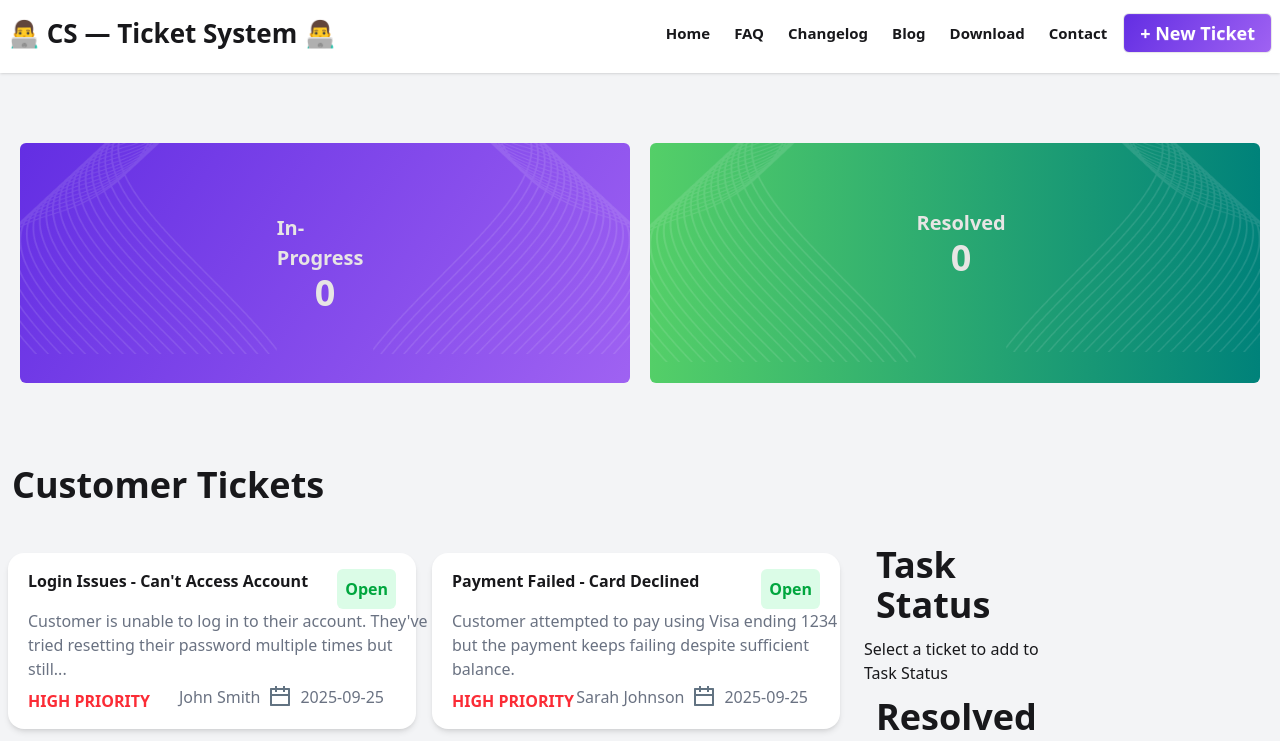
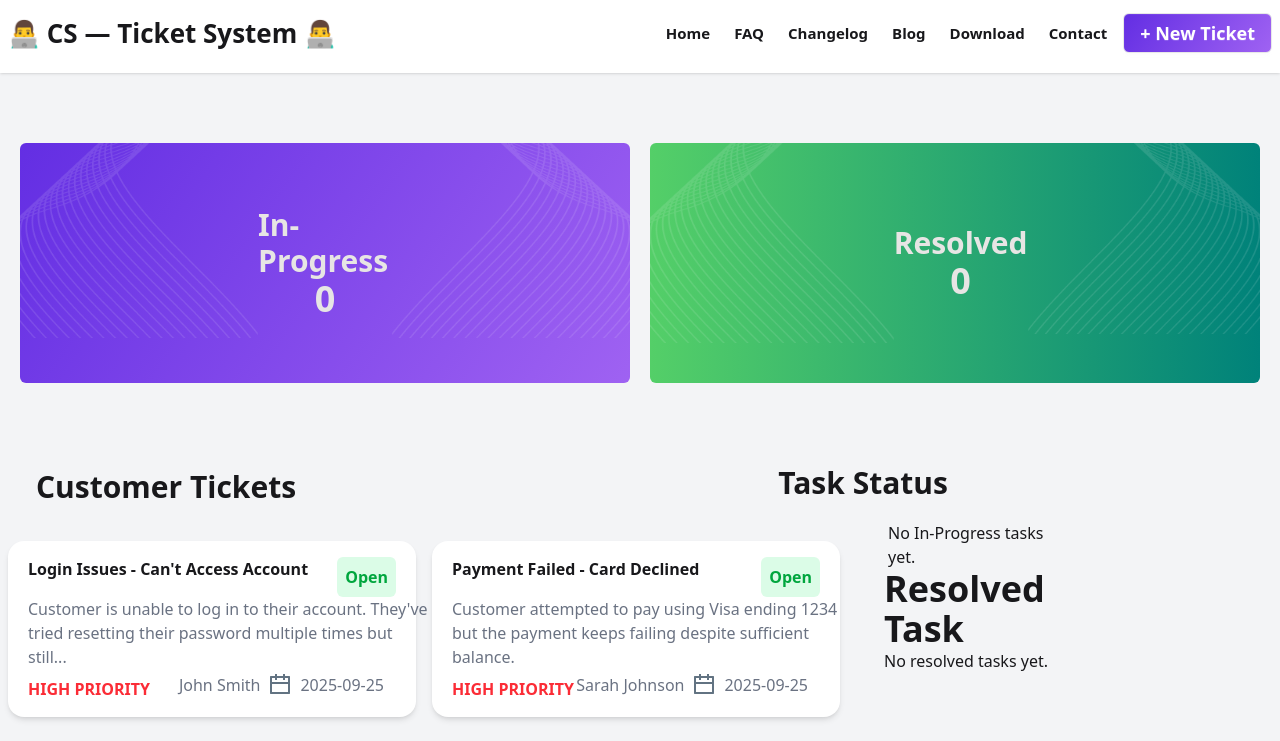
Before and after one commit to Apon2-CSE/Support-Zone, a React (Vite) app: page / in a window 1280 px wide. Shown: the top 741 px of the page. Built offline with nearby package versions, Linux system fonts and the light colour scheme.

Commit message:
shit here we go again

```diff
--- a/src/Components/Count/Counts.jsx
+++ b/src/Components/Count/Counts.jsx
@@ -12,7 +12,7 @@ const Main = () => {
                 <img className="md:block hidden" src={bg1} alt="" />
               </div>
               <div className="text-stone-200 h-[240px] flex flex-col items-center justify-center">
-                <h1 className="font-bold md:text-[20px] ">In-Progress</h1>
+                <h1 className="font-bold text-3xl ">In-Progress</h1>
                 <p className="font-semibold md:text-4xl">0</p>
               </div>
               <div>
@@ -25,8 +25,8 @@ const Main = () => {
               <div>
                 <img className="md:block hidden" src={bg1} alt="" />
               </div>
-              <div className="text-stone-200 h-[200px] flex flex-col items-center justify-center">
-                <h1 className="font-bold md:text-[20px] ">Resolved</h1>
+              <div className="text-stone-200 h-[240px] flex flex-col items-center justify-center">
+                <h1 className="font-bold text-3xl ">Resolved</h1>
                 <p className="font-semibold md:text-4xl">0</p>
               </div>
               <div>
--- a/src/Components/main/Main.jsx
+++ b/src/Components/main/Main.jsx
@@ -9,9 +9,18 @@ const Main = ({ FetchName }) => {
   return (
     <>
       <Count></Count>
+      <div className="flex justify-between container mx-auto mt-6">
+        <div>
+          <h1 className="text-2xl md:text-3xl font-bold p-3 md:text-left ml-5 md:p-4">
+            Customer Tickets
+          </h1>
+        </div>
 
-      <div className=" flex justify-between container mx-auto mb-4">
-        <h1 className="text-2xl md:text-4xl font-bold p-3">Customer Tickets</h1>
+        <div className="mr-[320px] ">
+          <h1 className="text-2xl md:text-3xl font-semibold p-3 md:block hidden ">
+            Task Status
+          </h1>
+        </div>
       </div>
 
       <div className=" container mx-auto grid grid-cols-1 md:grid-cols-12 gap-4   ">
@@ -24,14 +33,14 @@ const Main = ({ FetchName }) => {
         </div>
 
         <div className="col-span-1 md:col-span-2 ">
-          <div>
-            <h1 className="text-[40px] md:text-4xl font-semibold p-3">
+          <div className="ml-6">
+            <h1 className="text-2xl md:text-4xl font-semibold block md:hidden">
               Task Status
             </h1>
-            <p>Select a ticket to add to Task Status</p>
+            <p>No In-Progress tasks yet.</p>
           </div>
-          <div>
-            <h1 className="text-[40px] md:text-4xl font-semibold p-3">
+          <div className="ml-5">
+            <h1 className="text-[35px] md:text-4xl font-semibold ">
               {" "}
               Resolved Task{" "}
             </h1>
```
